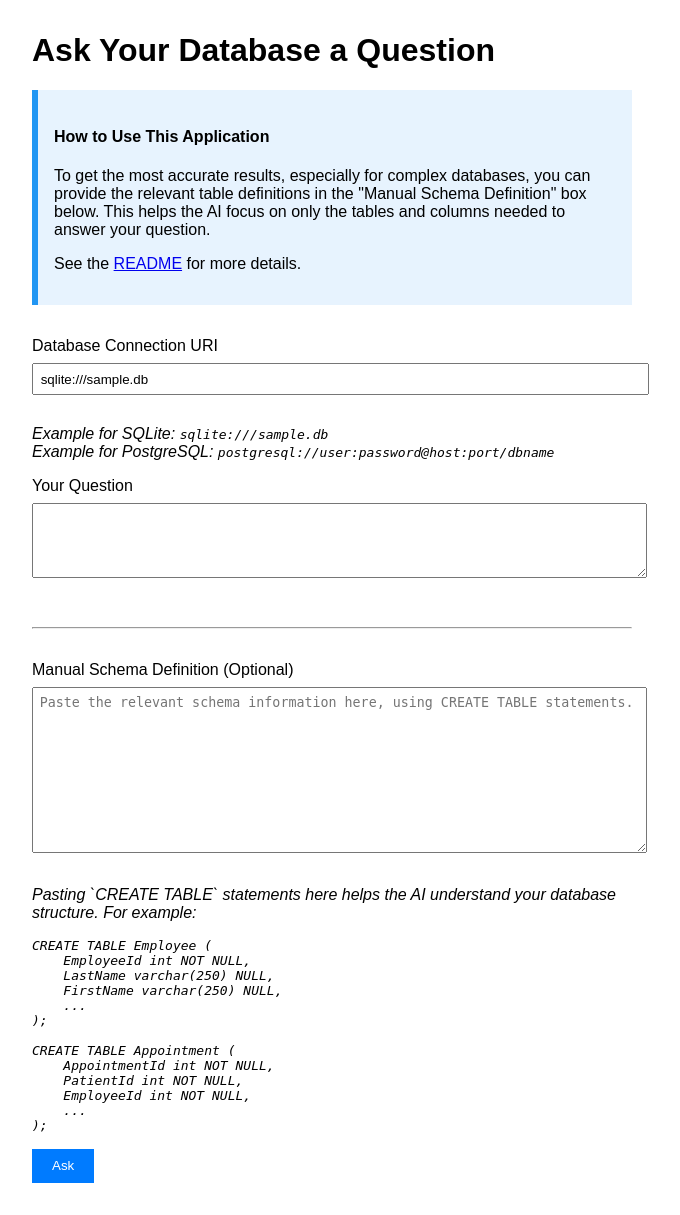
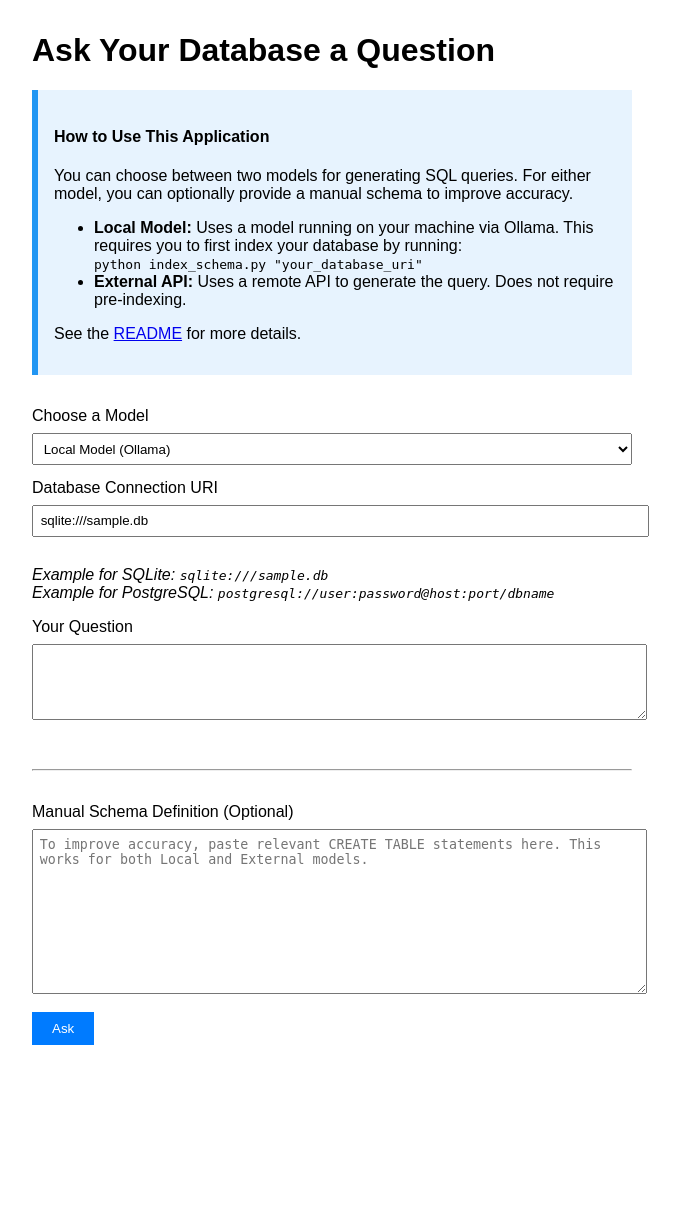
Before and after one commit to YuvanPraveen2001/M-pm, a Flask app: page / in a window 1280 px wide. Shown: the whole page, without its empty margins (308-988 px from the left). After the commit the page ends 1045 px from the top, so only its background shows below. Run offline with Flask 3, Linux system fonts and the light colour scheme; parts of the project's set-up code (start-up, migrations or seed data) failed here and were passed over; some libraries are stand-ins or nearby versions.

Commit message:
Feat: Add dual model support with UI selection
This commit introduces a major new feature allowing the user to choose between two different models for SQL generation: a local model powered by Ollama and an external API.

Key changes:
- A dropdown menu has been added to `templates/index.html` for model selection.
- The `query` function in `app/app.py` has been refactored to include conditional logic that executes either the local model path or the external API path based on the user's choice.
- The local model implementation, including schema parsing, ChromaDB vector store, and the self-correcting retry loop, has been re-integrated.
- The external API implementation has been integrated as the second path.
- The `index_schema.py` and `app/schema_utils.py` files have been restored to support the local model functionality.

````diff
--- a/app/app.py
+++ b/app/app.py
@@ -3,16 +3,51 @@ import requests
 from flask import Flask, render_template, request
 from sqlalchemy import create_engine, text
 from sqlalchemy.exc import OperationalError
+from langchain_community.vectorstores import Chroma
+from langchain_community.embeddings import OllamaEmbeddings
+from langchain_community.chat_models import ChatOllama
+from langchain_core.prompts import ChatPromptTemplate
+from langchain_core.runnables import RunnablePassthrough
+from langchain_core.output_parsers import StrOutputParser
+from app.schema_utils import get_schema_documents_from_text
 from datetime import datetime
 
 # It's a good practice to use a .env file for configuration
 from dotenv import load_dotenv
 load_dotenv()
 
-# API Endpoint
+# Constants
+CHROMA_DB_PATH = "./chroma_db"
+COLLECTION_NAME = "documents"
+EMBED_MODEL = "nomic-embed-text"
+CHAT_MODEL = "phi3:mini"
 CHAT_API_URL = "http://35.193.206.38:8000/chat"
 
+
 app = Flask(__name__, template_folder='../templates')
+
+def get_vector_store_retriever(embeddings, db_uri, schema_text=None):
+    """
+    Creates a retriever from either a user-provided schema text or a persisted ChromaDB index.
+    """
+    if schema_text and schema_text.strip():
+        print("Creating in-memory vector store from provided schema text.")
+        schema_docs = get_schema_documents_from_text(schema_text)
+        vector_store = Chroma.from_documents(
+            documents=schema_docs,
+            embedding=embeddings,
+            collection_name="temp_collection"
+        )
+    else:
+        print(f"Loading persisted vector store from: {CHROMA_DB_PATH}")
+        if not os.path.exists(CHROMA_DB_PATH):
+            raise FileNotFoundError(f"ChromaDB index not found at '{CHROMA_DB_PATH}'. Please run the indexing script first: `python index_schema.py \"{db_uri}\"`")
+        vector_store = Chroma(
+            persist_directory=CHROMA_DB_PATH,
+            embedding_function=embeddings,
+            collection_name=COLLECTION_NAME
+        )
+    return vector_store.as_retriever()
 
 @app.route('/')
 def index():
@@ -22,87 +57,88 @@ def index():
 def query():
     db_uri = request.form.get('db_uri')
     natural_language_query = request.form.get('query')
-    # The schema_text is no longer used for local processing,
-    # but we'll pass it to the new API as part of the system prompt.
     schema_text = request.form.get('schema_text')
+    model_choice = request.form.get('model_choice', 'local') # Default to local
     sql_query = ""
 
     if not db_uri or not natural_language_query:
         return render_template('result.html', error="Database URI and query are required.")
 
     try:
-        # Construct the payload for the external API
-        # The user's curl example had a placeholder for the schema, so we'll use schema_text
-        # It also had metadata for date and siteId, we can replicate that structure.
-        current_date = datetime.now().strftime('%Y-%m-%d')
-        payload = {
-            "conversation": [
-                {
-                    "role": "system",
-                    "content": schema_text if schema_text else "No schema provided."
-                },
-                {
-                    "role": "system",
-                    "content": f"metadata: {{currentDate: {current_date}, siteId: 2}}"
-                },
-                {
-                    "role": "user",
-                    "content": natural_language_query
-                }
-            ]
-        }
+        engine = create_engine(db_uri)
 
-        print(f"Sending request to API: {CHAT_API_URL}")
-        response = requests.post(CHAT_API_URL, json=payload)
-        response.raise_for_status()  # Raise an exception for bad status codes (4xx or 5xx)
+        if model_choice == 'external':
+            # --- EXTERNAL API LOGIC ---
+            print("--- Using External API ---")
+            current_date = datetime.now().strftime('%Y-%m-%d')
+            payload = {
+                "conversation": [
+                    {"role": "system", "content": schema_text if schema_text else "No schema provided."},
+                    {"role": "system", "content": f"metadata: {{currentDate: {current_date}, siteId: 2}}"},
+                    {"role": "user", "content": natural_language_query}
+                ]
+            }
+            response = requests.post(CHAT_API_URL, json=payload)
+            response.raise_for_status()
+            response_data = response.json()
+            sql_query = response_data.get("response")
+            if not sql_query:
+                raise ValueError("The API did not return a valid SQL query in the 'response' key.")
 
-        response_data = response.json()
+            print(f"Received SQL from API: {sql_query}")
+            with engine.connect() as connection:
+                results = connection.execute(text(sql_query)).mappings().all()
+            results_as_dicts = [dict(row) for row in results]
+            return render_template('result.html', query=natural_language_query, sql_query=sql_query, results=results_as_dicts)
 
-        # The API response has a 'response' key with the SQL string
-        sql_query = response_data.get("response")
+        else:
+            # --- LOCAL MODEL LOGIC ---
+            print("--- Using Local Model ---")
+            embeddings = OllamaEmbeddings(model=EMBED_MODEL)
+            retriever = get_vector_store_retriever(embeddings, db_uri, schema_text)
+            llm = ChatOllama(model=CHAT_MODEL)
+            last_error = ""
 
-        if not sql_query:
-            return render_template('result.html',
-                                   query=natural_language_query,
-                                   sql_query="No SQL query returned from API.",
-                                   error="The API did not return a valid SQL query in the 'response' key.",
-                                   results=[])
+            for attempt in range(3):
+                print(f"--- Attempt {attempt + 1} ---")
+                error_feedback = f"The previous query I tried was:\n```sql\n{sql_query}\n```\nIt failed with the following error:\n`{last_error}`\nPlease correct the query based on this error." if last_error else ""
 
-        print(f"Received SQL from API: {sql_query}")
+                template = f"""You are an expert T-SQL developer. Based on the table schema below, write a SQL query for Microsoft SQL Server that would answer the user's question.
+Your response should only be the SQL query, without any explanation or markdown.
 
-        # Execute the query from the API
-        engine = create_engine(db_uri)
-        with engine.connect() as connection:
-            results = connection.execute(text(sql_query)).mappings().all()
+Schema:
+{{context}}
 
-        results_as_dicts = [dict(row) for row in results]
+{error_feedback}
 
-        return render_template('result.html',
-                               query=natural_language_query,
-                               sql_query=sql_query,
-                               results=results_as_dicts)
+Question: {{question}}
 
-    except requests.exceptions.RequestException as e:
-        error_message = f"Error connecting to the chat API: {e}"
-        return render_template('result.html',
-                               query=natural_language_query,
-                               sql_query="API connection error.",
-                               error=error_message,
-                               results=[])
-    except OperationalError as e:
-        error_message = f"Database error executing the query: {e}"
-        return render_template('result.html',
-                               query=natural_language_query,
-                               sql_query=sql_query,
-                               error=error_message,
-                               results=[])
+SQL Query:"""
+                prompt = ChatPromptTemplate.from_template(template)
+                rag_chain = ({"context": retriever, "question": RunnablePassthrough()} | prompt | llm | StrOutputParser())
+                sql_query = rag_chain.invoke(natural_language_query)
+                print(f"Generated SQL: {sql_query}")
+
+                if "```sql" in sql_query:
+                    sql_query = sql_query.split("```sql")[1].split("```")[0].strip()
+
+                try:
+                    with engine.connect() as connection:
+                        results = connection.execute(text(sql_query)).mappings().all()
+                    results_as_dicts = [dict(row) for row in results]
+                    return render_template('result.html', query=natural_language_query, sql_query=sql_query, results=results_as_dicts)
+                except OperationalError as e:
+                    last_error = str(e)
+                    print(f"Query failed with error: {last_error}")
+
+            # If all retries fail
+            return render_template('result.html', query=natural_language_query, sql_query=sql_query, error=f"The query failed after multiple attempts. Last error: {last_error}")
+
     except Exception as e:
         error_message = str(e)
-        return render_template('result.html',
-                               query=natural_language_query,
-                               sql_query=sql_query if sql_query else "Error during processing.",
-                               error=error_message,
-                               results=[])
+        if "Connection refused" in str(e):
+            error_message = "Could not connect to Ollama or the External API. Please make sure the selected service is running."
+        return render_template('result.html', query=natural_language_query, sql_query=sql_query if sql_query else "Error during processing.", error=error_message, results=[])
 
 if __name__ == '__main__':
     app.run(debug=True, port=5001)
--- a/templates/index.html
+++ b/templates/index.html
@@ -43,14 +43,21 @@
 
         <div class="info-box">
             <h4>How to Use This Application</h4>
-            <p>
-                To get the most accurate results, especially for complex databases, you can provide the relevant table definitions in the "Manual Schema Definition" box below.
-                This helps the AI focus on only the tables and columns needed to answer your question.
-            </p>
+            <p>You can choose between two models for generating SQL queries. For either model, you can optionally provide a manual schema to improve accuracy.</p>
+            <ul>
+                <li><strong>Local Model:</strong> Uses a model running on your machine via Ollama. This requires you to first index your database by running:<br><code>python index_schema.py "your_database_uri"</code></li>
+                <li><strong>External API:</strong> Uses a remote API to generate the query. Does not require pre-indexing.</li>
+            </ul>
             <p>See the <a href="README.md" target="_blank">README</a> for more details.</p>
         </div>
 
         <form action="/query" method="post">
+            <label for="model_choice">Choose a Model</label>
+            <select name="model_choice" id="model_choice" style="width: 100%; padding: 0.5em; margin-bottom: 1em;">
+                <option value="local">Local Model (Ollama)</option>
+                <option value="external">External API</option>
+            </select>
+
             <label for="db_uri">Database Connection URI</label>
             <input type="text" id="db_uri" name="db_uri" value="sqlite:///sample.db" required>
             <p><i>Example for SQLite: <code>sqlite:///sample.db</code><br>
@@ -62,25 +69,7 @@
             <hr style="margin: 2em 0;">
 
             <label for="schema_text">Manual Schema Definition (Optional)</label>
-            <textarea id="schema_text" name="schema_text" rows="10" placeholder="Paste the relevant schema information here, using CREATE TABLE statements."></textarea>
-            <p><i>Pasting `CREATE TABLE` statements here helps the AI understand your database structure. For example:
-<pre>
-CREATE TABLE Employee (
-    EmployeeId int NOT NULL,
-    LastName varchar(250) NULL,
-    FirstName varchar(250) NULL,
-    ...
-);
-
-CREATE TABLE Appointment (
-    AppointmentId int NOT NULL,
-    PatientId int NOT NULL,
-    EmployeeId int NOT NULL,
-    ...
-);
-</pre>
-            </i></p>
-
+            <textarea id="schema_text" name="schema_text" rows="10" placeholder="To improve accuracy, paste relevant CREATE TABLE statements here. This works for both Local and External models."></textarea>
 
             <button type="submit">Ask</button>
         </form>
````
Also changed, not shown: app/schema_utils.py (added, +65 -0 lines), index_schema.py (added, +69 -0 lines).
